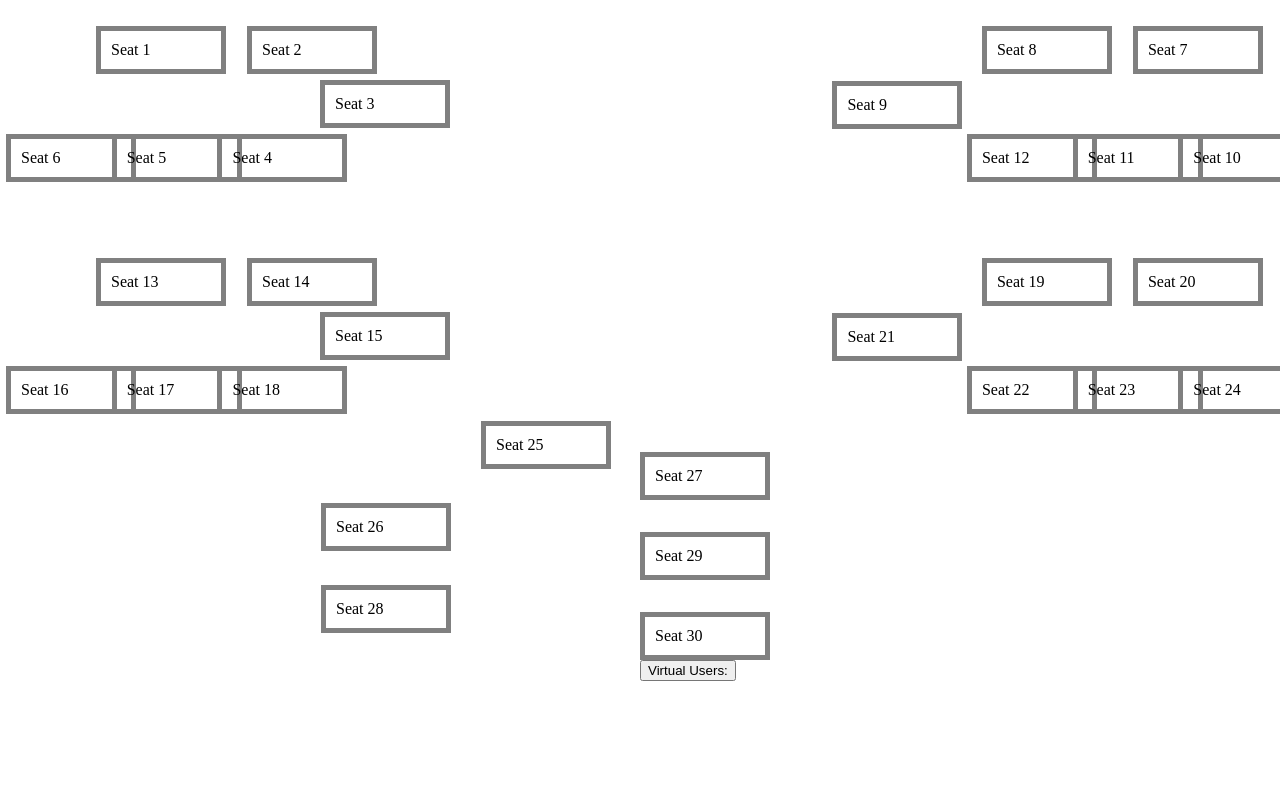
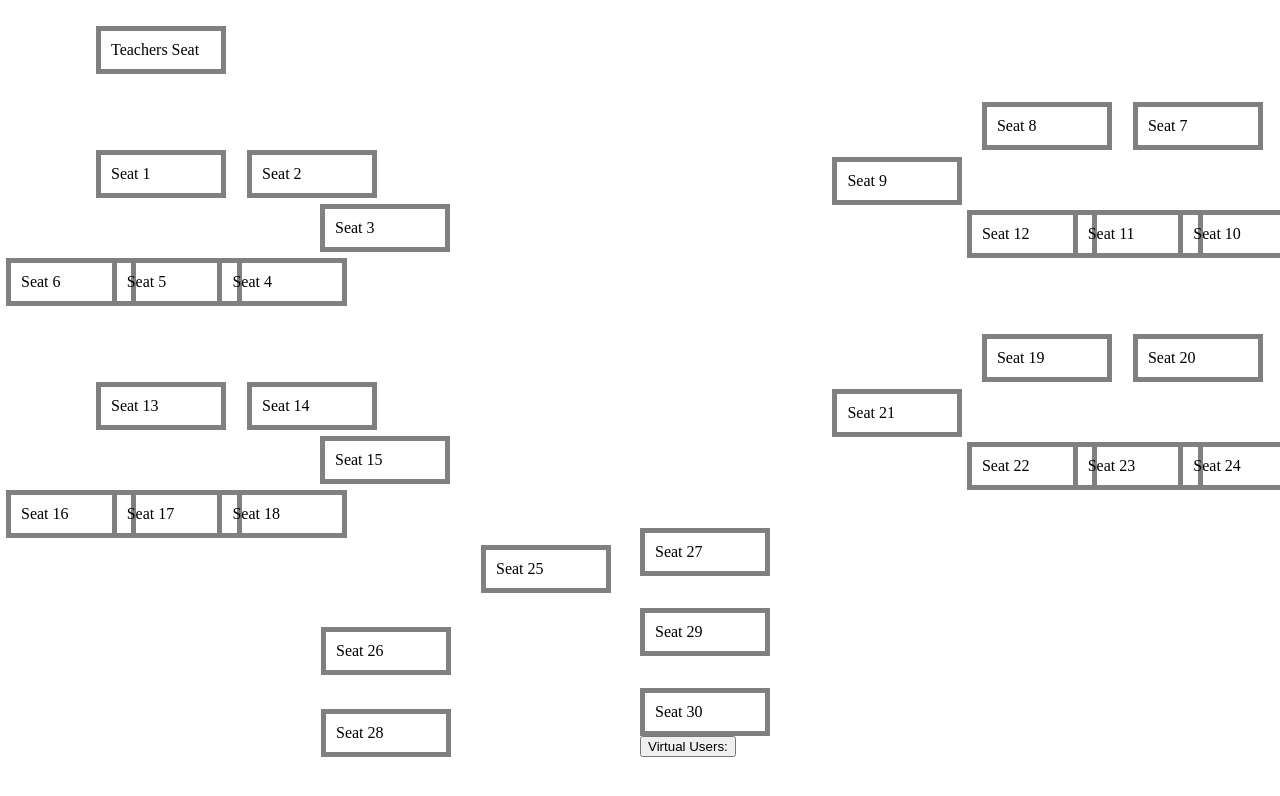
Before and after one commit to Jurso28/USS3_16_22, a website: page static/seatselector.html in a window 1280 px wide. Drawn offline with Linux system fonts and the light colour scheme.

Commit message:
Updated the html, css, and js pages

```diff
--- a/static/seatselector.css
+++ b/static/seatselector.css
@@ -1,5 +1,5 @@
 .Space{
-  padding-bottom: 10%;
+  padding-top: 10%;
 }
 .split {
   height: 100%;
@@ -82,7 +82,13 @@
   margin-left: 0%;
 }
 
-
+#Box0 {
+  width: 100px;
+  padding: 10px;
+  border: 5px solid gray;
+  margin: 0;
+  outline-color: black;
+}
 
 #Box1 {
     width: 100px;
--- a/static/seatselector.html
+++ b/static/seatselector.html
@@ -13,6 +13,14 @@
 <! Left Side Seating Arrangement>
 
 <div class="split left">
+    <div class="row">
+        <div class="topcolumnL">
+            <div id="Box0">
+                <div class="popup" onclick="myFunction0()">Teachers Seat</div>
+            </div>
+        </div>
+    </div>
+    <div class="Space"></div>
     <div class="row">
         <div class="topcolumnL">
             <div id="Box1">
@@ -104,7 +112,17 @@
 </div>
 
 <! Right Side Seating Arrangement>
+
+
 <div class="split right">
+
+    <div class="row">
+        <div class="topcolumnL">
+
+
+        </div>
+    </div>
+    <div class="Space"></div>
     <div class="row">
         <div class="topcolumnR">
             <div id="Box7">
@@ -217,7 +235,18 @@
 
 
 
-
+    async function myFunction0() {
+        const firstName =prompt("enter preferred first name:").toString()
+        console.log(firstName)
+        const userName = prompt("Enter last name: ").toString()
+        console.log(userName)
+        const fetchString = ("/my-function-0?firstName="+firstName+"&userName="+userName)
+        const response = await fetch(fetchString)
+        const responseText = await response.text()
+        document.getElementById("Box0").innerHTML = responseText
+        alert("Teacher's Seat is taken")
+        console.log(responseText)
+    }
 
     async function myFunction1() {
         const firstName =prompt("enter preferred first name:").toString()
```
Also changed, not shown: index.js (+11 -0 lines).
